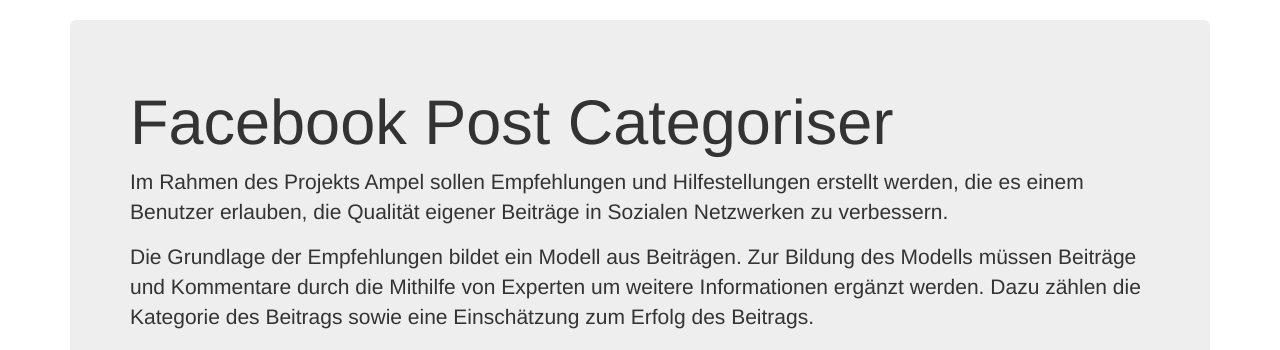
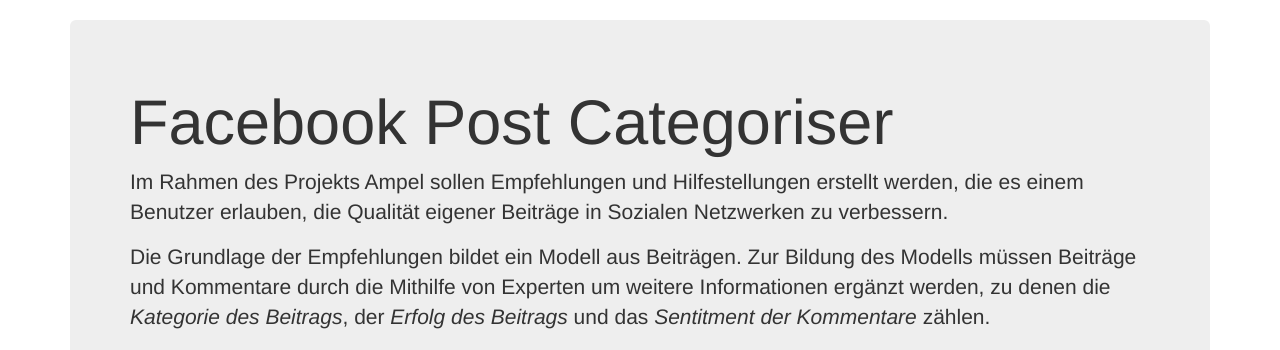
Before and after one commit to CCWI/post-categoriser-tool, a Flask app: template templates/index.html in a window 1280 px wide. Shown: the part 52-402 px from the top of the page. Run offline with Flask 2, Linux system fonts and the light colour scheme; the template is opened without the code that fills it, so the values that code supplies are empty; some libraries are stand-ins or nearby versions.

Commit message:
Changes of the text.

```diff
--- a/templates/index.html
+++ b/templates/index.html
@@ -10,8 +10,9 @@
             <p>Im Rahmen des Projekts Ampel sollen Empfehlungen und Hilfestellungen erstellt werden, die es einem
                 Benutzer erlauben, die Qualität eigener Beiträge in Sozialen Netzwerken zu verbessern.</p>
             <p>Die Grundlage der Empfehlungen bildet ein Modell aus Beiträgen. Zur Bildung des Modells müssen Beiträge
-                und Kommentare durch die Mithilfe von Experten um weitere Informationen ergänzt werden. Dazu zählen die
-                Kategorie des Beitrags sowie eine Einschätzung zum Erfolg des Beitrags.</p>
+                und Kommentare durch die Mithilfe von Experten um weitere Informationen ergänzt werden, zu denen die
+                <i>Kategorie des Beitrags</i>, der <i>Erfolg des Beitrags</i> und das <i>Sentitment
+                    der Kommentare</i> zählen.</p>
             <p>Die Datensammlung umfasst insgesamt {{ statistic.total }} Beiträge, von denen
                 bisher {{ statistic.current }} Beiträge ({{ statistic.percent }} %) kategorisiert wurden.</p>
             <div class="progress">
```
